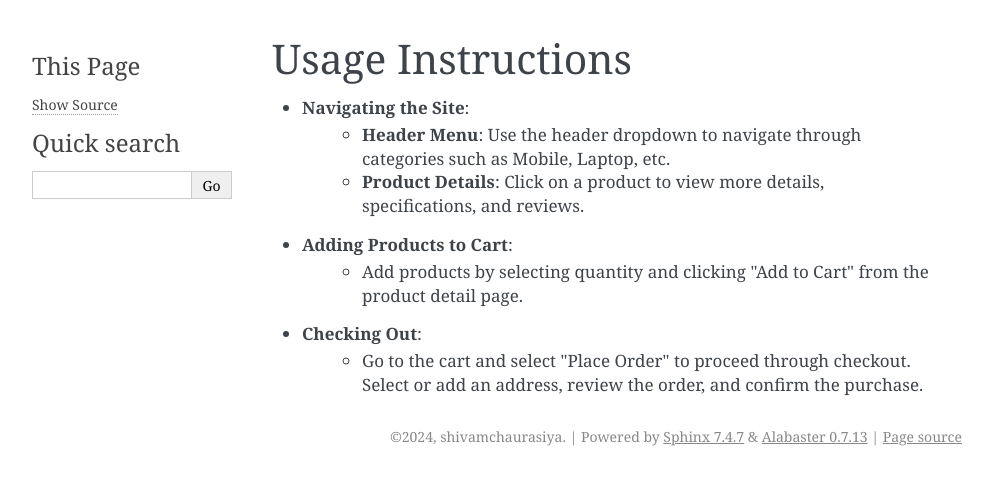
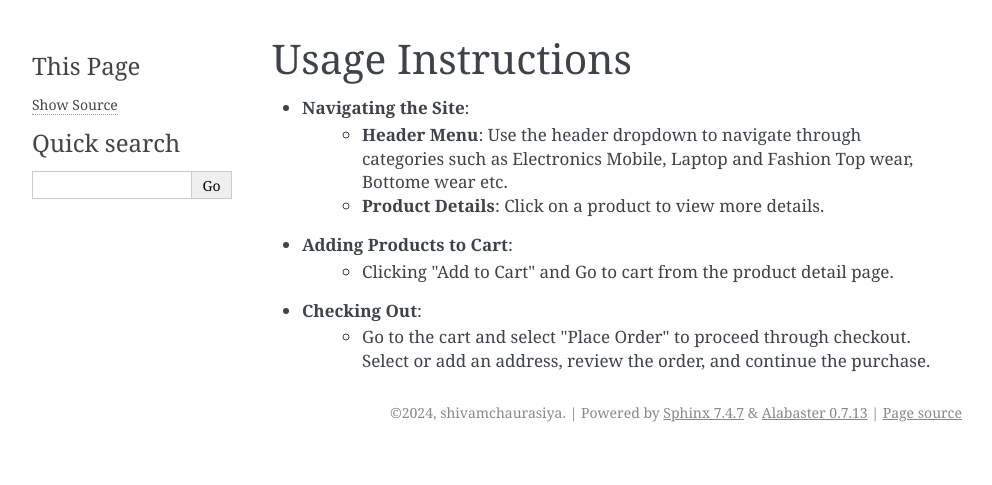
Before and after one commit to shivamchaurasiy/market-hub, a Sphinx documentation site: the page built from markethub/docs/source/usage_instructions.rst, in a window 1280 px wide. Shown: the top 485 px of the page, without its empty margins (148-1140 px from the left). Built offline with Sphinx 7.4.7, drawn with Linux system fonts in a browser that asks for light colours.

Commit message:
changes in docu.

````diff
--- a/markethub/docs/source/branches.rst
+++ b/markethub/docs/source/branches.rst
@@ -1,15 +1,13 @@
 Branches Overview
 =================
 
-Yaha par aapke project ke different branches ke baare me details honi chahiye, jaise development, testing, aur production branches ka use aur purpose.
-
 Development Branch
 ------------------
+
 Is branch ka use naye features aur functionality ke development ke liye hota hai...
 
 Feature XYZ Branch
 -------------------
-Yeh branch feature XYZ ke development ke liye hai. Isme aap naye features aur improvements add kar sakte hain jo directly develop branch me merge nahi kiye gaye hain.
 
 .. code-block:: bash
 
--- a/markethub/docs/source/checkout_process.rst
+++ b/markethub/docs/source/checkout_process.rst
@@ -5,4 +5,4 @@ Checkout Process
 - **Checkout**:
     - **Address Selection**: Users select a saved address or add a new one during checkout.
     - **Order Summary**: Users see a summary of their order, including products, quantities, and total price.
-    - **Order Confirmation**: Once confirmed, the order is saved, and users receive an order ID for tracking.
+    - **Order Confirmation**: Funtionality running.
--- a/markethub/docs/source/installation_guide.rst
+++ b/markethub/docs/source/installation_guide.rst
@@ -55,7 +55,7 @@ Installation Guide
    Jaise, index.rst file mein introduction aur installation guide add kar sakte hain aur naye sections ke liye alag .rst files bana sakte hain.
 
 -  **Documentation Build Karna (Generate HTML)**:
-   Apne project directory mein jaake yeh command run karein:
+   Apne project directory (markethub/docs) mein jaake yeh command run karein:
    Yeh command Sphinx documentation ko HTML format mein build karega aur output ko build/html/ folder mein save karega.
    ```
    make html
--- a/markethub/docs/source/usage_instructions.rst
+++ b/markethub/docs/source/usage_instructions.rst
@@ -2,11 +2,11 @@ Usage Instructions
 ====================
 
 - **Navigating the Site**:
-    - **Header Menu**: Use the header dropdown to navigate through categories such as Mobile, Laptop, etc.
-    - **Product Details**: Click on a product to view more details, specifications, and reviews.
+    - **Header Menu**: Use the header dropdown to navigate through categories such as Electronics Mobile, Laptop and Fashion Top wear, Bottome wear etc.
+    - **Product Details**: Click on a product to view more details.
 
 - **Adding Products to Cart**:
-    - Add products by selecting quantity and clicking "Add to Cart" from the product detail page.
+    - Clicking "Add to Cart" and Go to cart from the product detail page.
 
 - **Checking Out**:
-    - Go to the cart and select "Place Order" to proceed through checkout. Select or add an address, review the order, and confirm the purchase.
+    - Go to the cart and select "Place Order" to proceed through checkout. Select or add an address, review the order, and continue the purchase.
--- a/markethub/docs/source/user_auth_profile_view.rst
+++ b/markethub/docs/source/user_auth_profile_view.rst
@@ -9,6 +9,6 @@ User Authentication and Profile Management
 
 4. **Change Password**: Allows logged-in users to change their password from the profile section.
 
-5. **Forgot Password**: Users can reset their password by providing their email address to receive a reset link.
+5. **Forgot Password**: Users can reset their password by providing their email address to receive a reset link in the terminal.
 
 6. **Profile Section**: Users can view, add and manage multiple addresses for shipping purposes.
````
Also changed, not shown: 1 other file.
